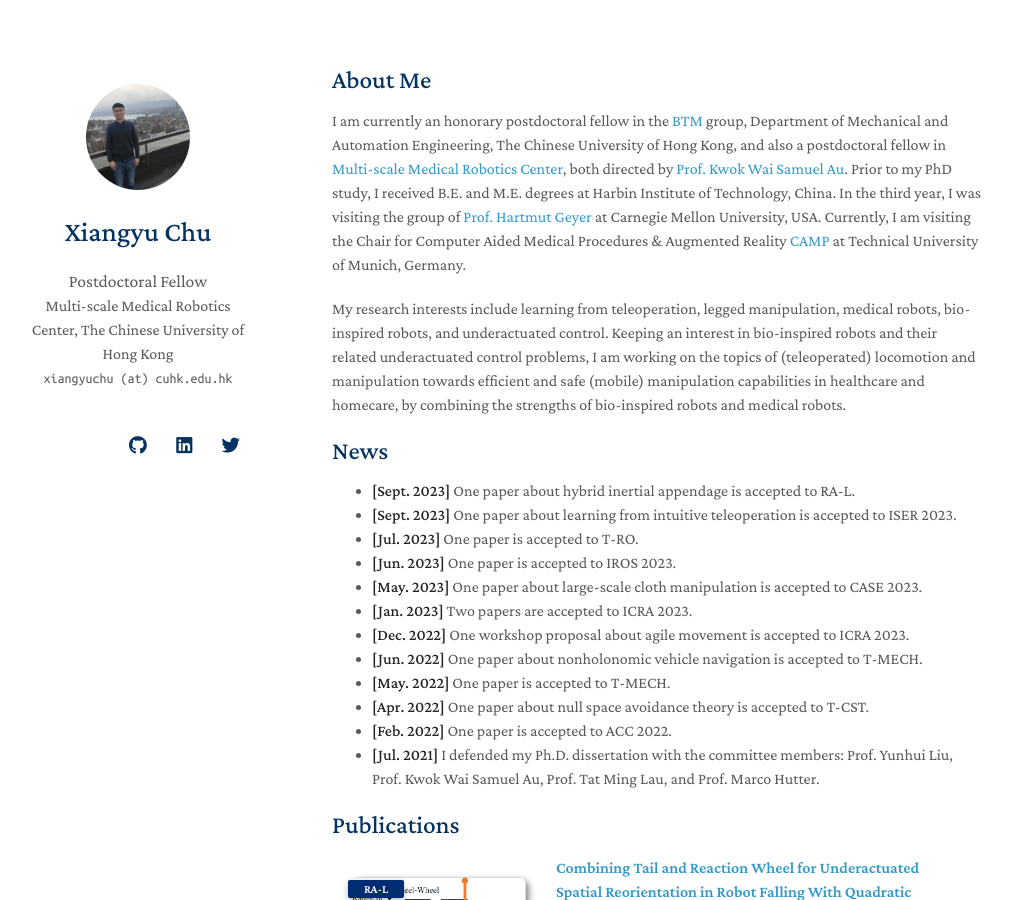
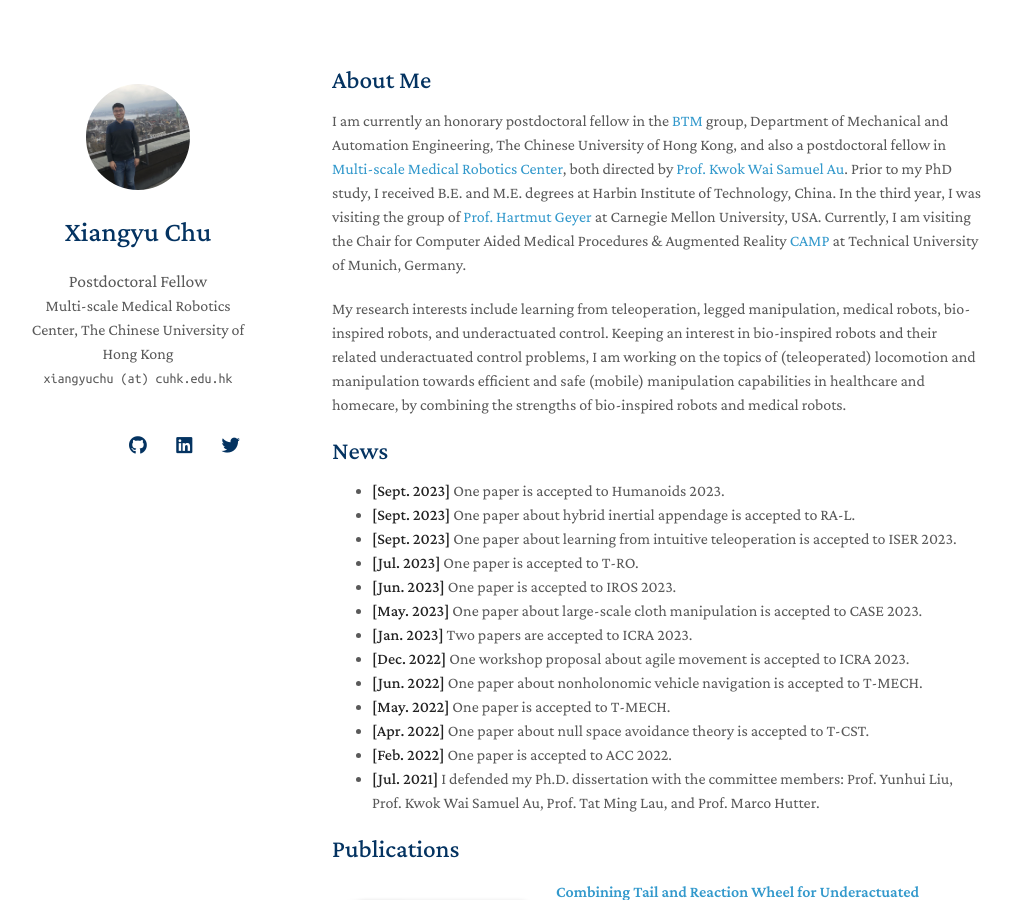
Before and after one commit to xiangyuchu03/xiangyuchu03.github.io, a Jekyll site: the page built from index.md, in a window 1280 px wide and 900 px high. Shown: the whole window, without its empty margins (138-1150 px from the left). Built offline with Jekyll 4.4.1, drawn with Linux system fonts in a browser that asks for light colours; nearby versions of some CDN libraries; a style sheet for code colours, icons or effects is not loaded; our own code applies the rules of GitHub Pages for plain Markdown files.

Commit message:
Update index.md

```diff
--- a/index.md
+++ b/index.md
@@ -11,6 +11,7 @@ My research interests include learning from teleoperation, legged manipulation,
 
 ## News
 
+- **[Sept. 2023]** One paper is accepted to Humanoids 2023.
 - **[Sept. 2023]** One paper about hybrid inertial appendage is accepted to RA-L.
 - **[Sept. 2023]** One paper about learning from intuitive teleoperation is accepted to ISER 2023.
 - **[Jul. 2023]** One paper is accepted to T-RO.
```
